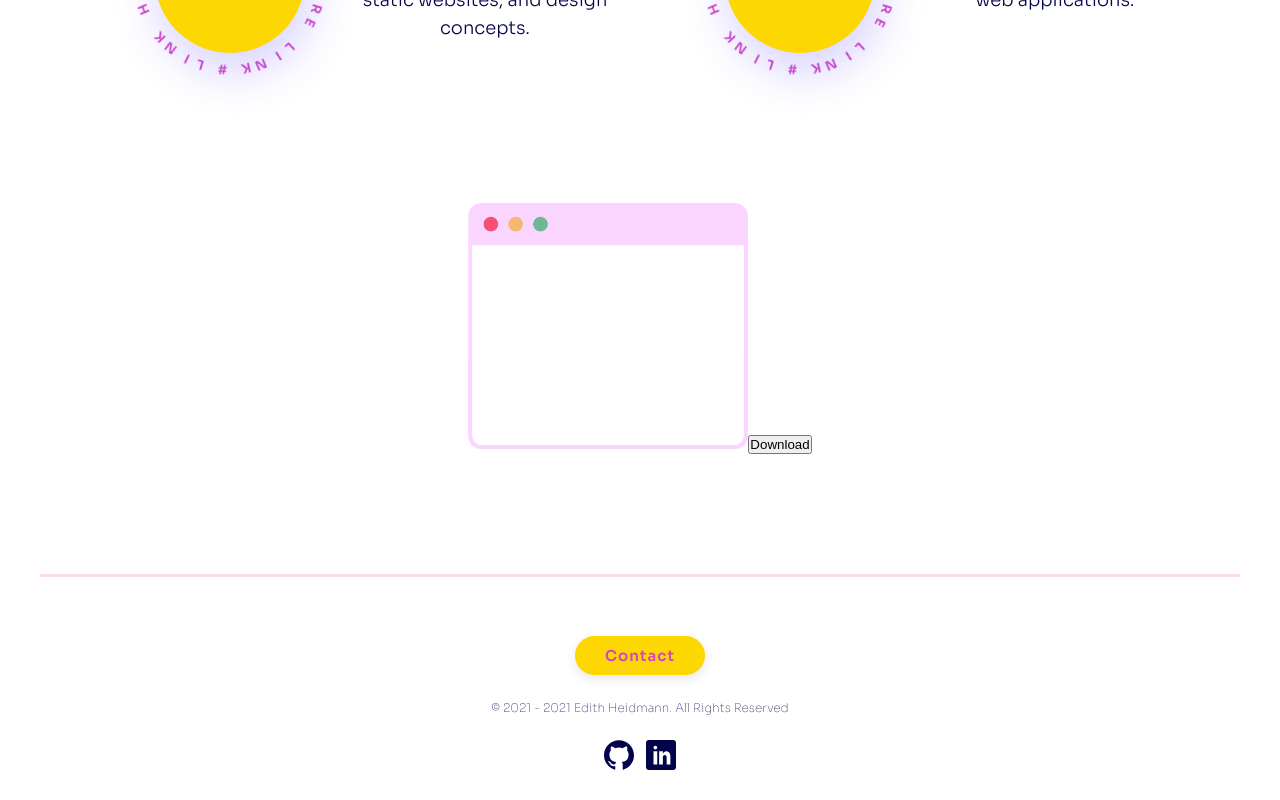
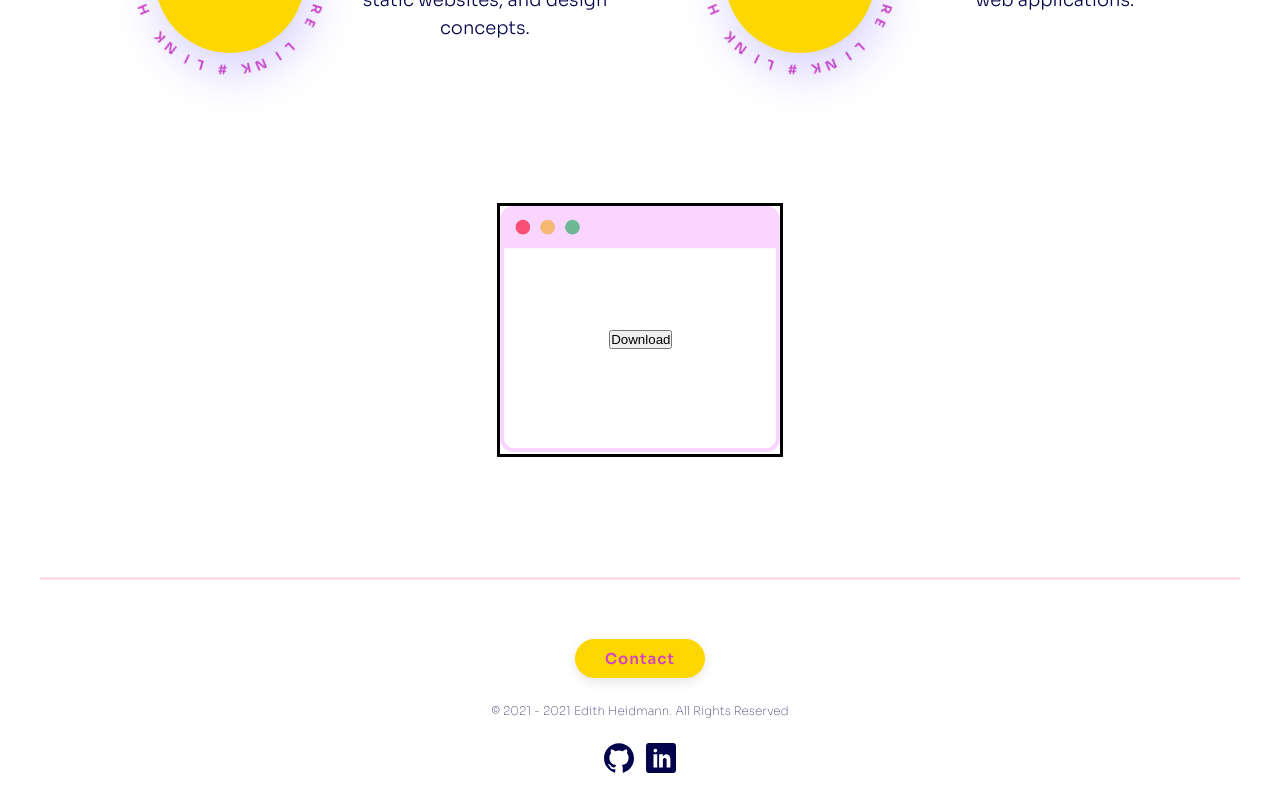
Before and after one commit to ediheid/portfolio-frontend, a React (Create React App) app: page / in a window 1280 px wide. Shown: the part 4407-5207 px from the top of the page. Built offline with nearby package versions, Linux system fonts and the light colour scheme; no server answers.

Commit message:
Ready to merge and test download functionality

```diff
--- a/src/Views/Home/DownloadCVSection.js
+++ b/src/Views/Home/DownloadCVSection.js
@@ -5,11 +5,13 @@ import Axios from "axios";
 import fileDownload from "js-file-download";
 
 const DownloadCVSection = () => {
+  // Download function using fileDownload package manager - CV sent from backend
   const download = (event) => {
     event.preventDefault();
     Axios({
       url: process.env.REACT_APP_BACKEND_URL,
       method: "GET",
+      // Binary Large Object
       responseType: "blob",
     }).then((res) => {
       console.log(res);
@@ -26,7 +28,12 @@ const DownloadCVSection = () => {
           alt="Cartoon browser window with pastel pink border containing a download link Edith's CV. Vector from https://icons8.com/illustrations/style--marginalia"
         ></img>
 
-        <button onClick={(event) => download(event)}>Download</button>
+        <button
+          className="download-cv-button"
+          onClick={(event) => download(event)}
+        >
+          Download
+        </button>
       </div>
     </section>
   );
--- a/src/Views/Home/home.scss
+++ b/src/Views/Home/home.scss
@@ -564,11 +564,23 @@
 // * Download CV section
 
 .cartoon-browser-container {
+  position: relative;
+
   margin-bottom: 8rem;
+
+  border: 3px solid;
 }
 
 #cartoon-browser {
   width: 250px;
+}
+
+.download-cv-button {
+  // Position absolute and relative to .cartoon-browser-container
+  position: absolute;
+  top: 50%;
+  left: 39%;
+  cursor: pointer;
 }
 
 // ! =======
```
